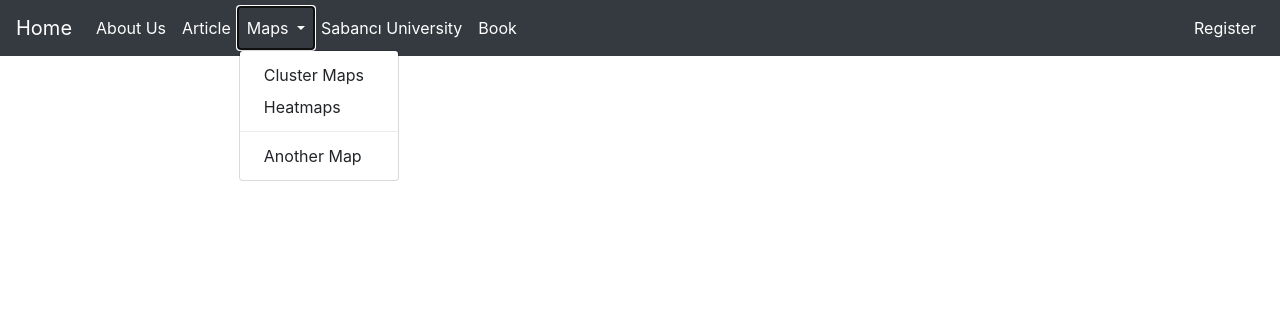
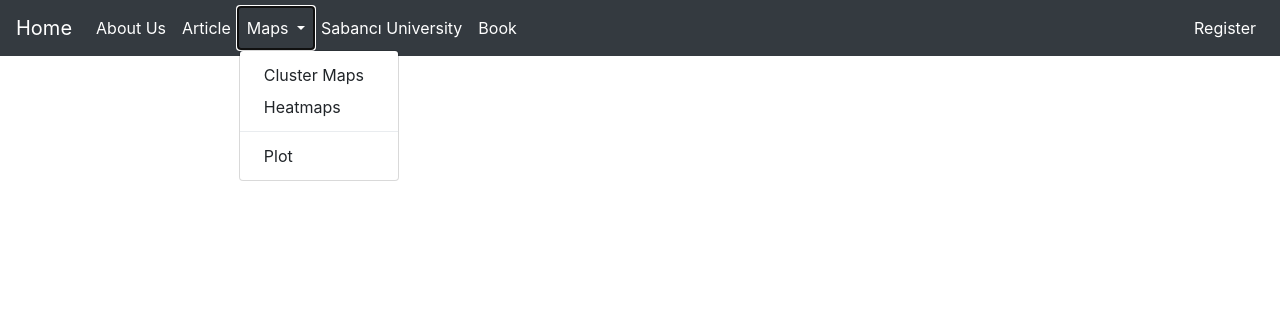
Before and after one commit to orkngkc/pureWebsiteFlask, a Flask app: page /book in a window 1280 px wide, after a click on "Maps". Shown: the top 316 px of the page. Run offline with Flask 3, Linux system fonts and the light colour scheme; parts of the project's set-up code (start-up, migrations or seed data) failed here and were passed over; some libraries are stand-ins or nearby versions.

Commit message:
book addition and map base changes

```diff
--- a/heatmaps.py
+++ b/heatmaps.py
@@ -43,8 +43,8 @@ slider2.param.watch(update_slider_HeatMap, "value")
 
 slider2_map_div = pn.pane.HTML(height = 600,width=800)
 
-slider2_layout = pn.Row(slider2, slider2_map_div)
-heatmap_layout = pn.Row(king_selector_, heat_map_div)
+slider2_layout = pn.Column(slider2, slider2_map_div)
+heatmap_layout = pn.Column(king_selector_, heat_map_div)
 
 heatmap_layout = pn.Column(slider2_layout, heatmap_layout)
 
--- a/main.py
+++ b/main.py
@@ -1,6 +1,7 @@
+import subprocess
 import pandas as pd
-import subprocess
 from flask import Flask, render_template
+
 
 app = Flask(__name__)
 
@@ -25,6 +26,10 @@ def heatmaps():
 def other_maps():
     return render_template("other_maps.html")
 
+@app.route("/plot")
+def plots():
+    return render_template("plot.html")
+
 @app.route("/book")
 def book():
     return render_template("book.html")
@@ -33,7 +38,8 @@ def book():
 if __name__ == "__main__":
     processes = [
         subprocess.Popen(['panel', 'serve', 'heatmaps.py', '--port', '5007', '--allow-websocket-origin=*']),
-        subprocess.Popen(['panel', 'serve', 'other_maps.py', '--port', '5008', '--allow-websocket-origin=*'])
+        subprocess.Popen(['panel', 'serve', 'other_maps.py', '--port', '5008', '--allow-websocket-origin=*']),
+        subprocess.Popen(['panel', 'serve', 'plot.py', '--port', '5010', '--allow-websocket-origin=*'])
     ]
 
     app.run(debug=True)
--- a/other_maps.py
+++ b/other_maps.py
@@ -102,8 +102,8 @@ king_selector.param.watch(update_map, "value")
 
 map_div = pn.pane.HTML(height = 600,width=800)
 
-slider_layout = pn.Row(slider, slider_map_div)
-king_selector_layout = pn.Row(king_selector, map_div)
+slider_layout = pn.Column(slider, slider_map_div)
+king_selector_layout = pn.Column(king_selector, map_div)
 
 maps_layout = pn.Column(slider_layout, king_selector_layout)
 
--- a/templates/includes/navbar.html
+++ b/templates/includes/navbar.html
@@ -19,7 +19,7 @@
                 <a class="dropdown-item" href="/other_maps">Cluster Maps </a>
                 <a class="dropdown-item" href="/heatmaps">Heatmaps </a>
                 <div class="dropdown-divider"></div>
-                <a class="dropdown-item" href="/maps">Another Map</a>
+                <a class="dropdown-item" href="/plot">Plot</a>
               </div>
           </li>
             <li class = "nav-item active">
```
Also changed, not shown: templates/maps.html (deleted, +0 -8 lines).
